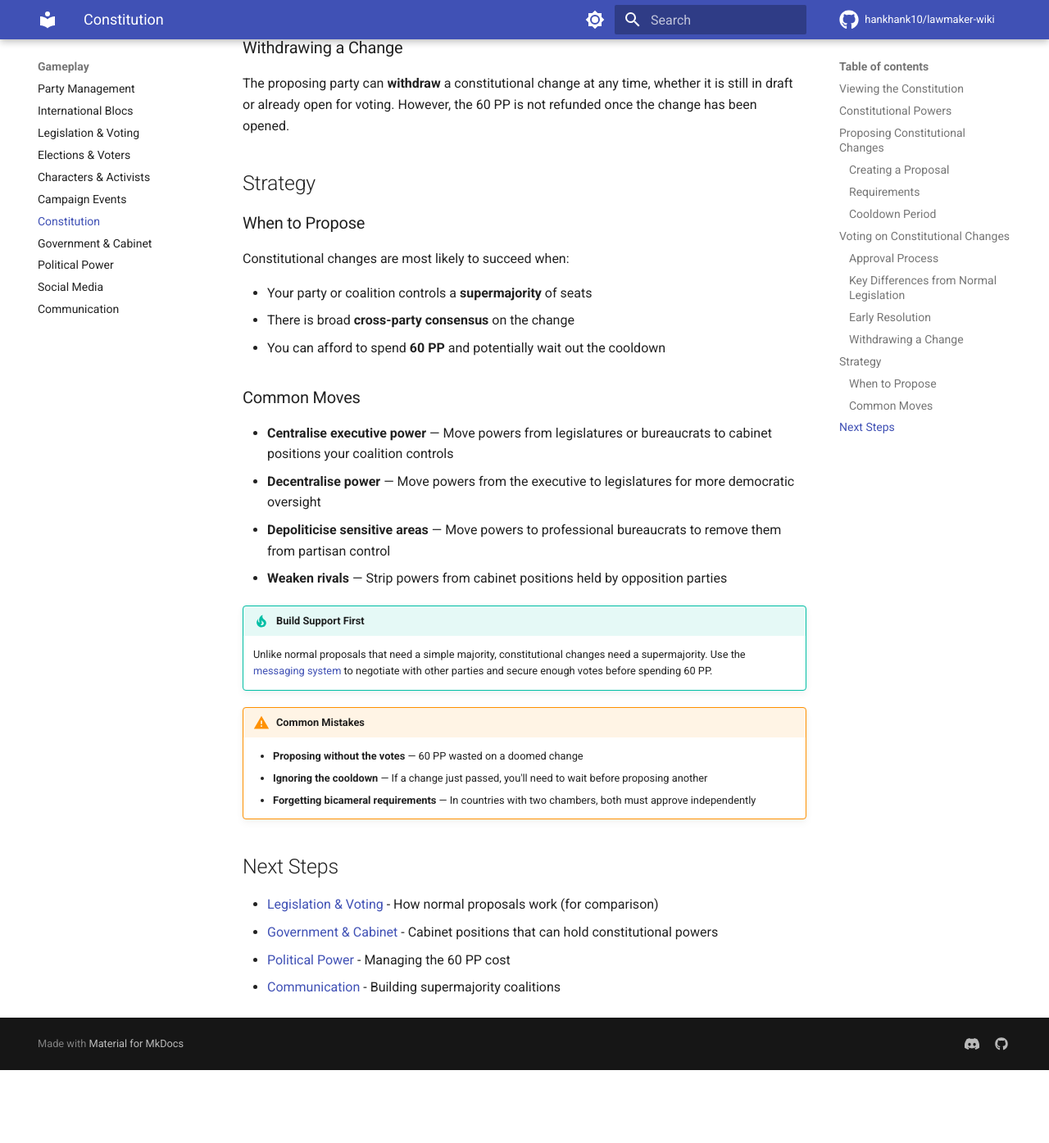
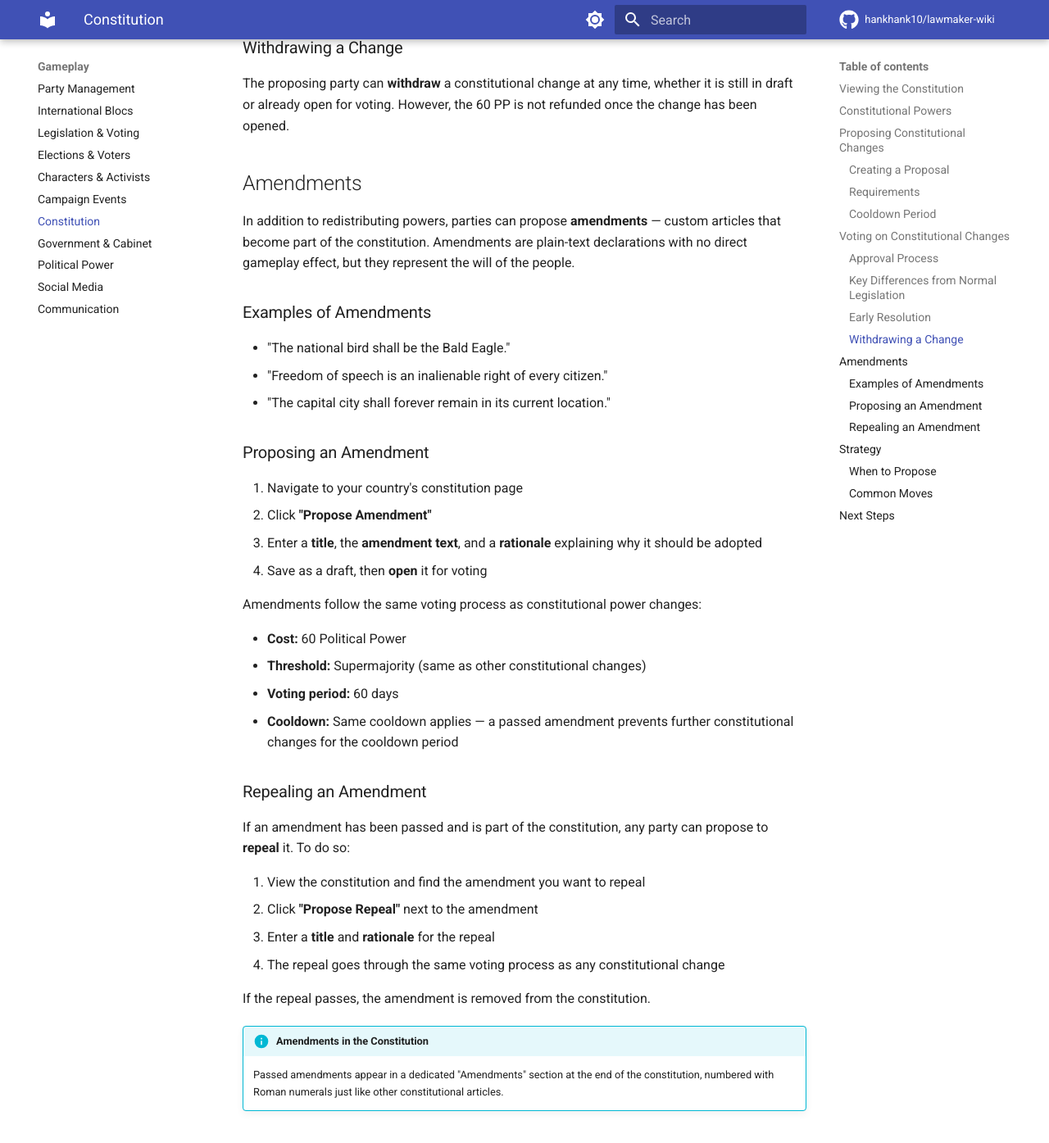
Before and after one commit to hankhank10/lawmaker-wiki, an MkDocs documentation site: the page built from docs/gameplay/constitution.md, in a window 1280 px wide and 1400 px high, scrolled down 3799 px. Shown: the top 1395 px of the window at 82% size. Built offline with MkDocs 1.6.1 and Material for MkDocs 9.7.7, drawn with Linux system fonts in a browser that asks for light colours; comment, search, counter and statistics services are not loaded; before the commit the page ends 5105 px from its top, so only the background shows below that; some of the changed text lies outside the part shown.

Commit message:
📝 Sync from private repo
Auto-synced from hankhank10/lawmaker/game-manual

```diff
--- a/docs/gameplay/constitution.md
+++ b/docs/gameplay/constitution.md
@@ -109,6 +109,44 @@ A constitutional change can be resolved before the 60-day period ends:
 
 The proposing party can **withdraw** a constitutional change at any time, whether it is still in draft or already open for voting. However, the 60 PP is not refunded once the change has been opened.
 
+## Amendments
+
+In addition to redistributing powers, parties can propose **amendments** — custom articles that become part of the constitution. Amendments are plain-text declarations with no direct gameplay effect, but they represent the will of the people.
+
+### Examples of Amendments
+
+- "The national bird shall be the Bald Eagle."
+- "Freedom of speech is an inalienable right of every citizen."
+- "The capital city shall forever remain in its current location."
+
+### Proposing an Amendment
+
+1. Navigate to your country's constitution page
+2. Click **"Propose Amendment"**
+3. Enter a **title**, the **amendment text**, and a **rationale** explaining why it should be adopted
+4. Save as a draft, then **open** it for voting
+
+Amendments follow the same voting process as constitutional power changes:
+
+- **Cost:** 60 Political Power
+- **Threshold:** Supermajority (same as other constitutional changes)
+- **Voting period:** 60 days
+- **Cooldown:** Same cooldown applies — a passed amendment prevents further constitutional changes for the cooldown period
+
+### Repealing an Amendment
+
+If an amendment has been passed and is part of the constitution, any party can propose to **repeal** it. To do so:
+
+1. View the constitution and find the amendment you want to repeal
+2. Click **"Propose Repeal"** next to the amendment
+3. Enter a **title** and **rationale** for the repeal
+4. The repeal goes through the same voting process as any constitutional change
+
+If the repeal passes, the amendment is removed from the constitution.
+
+!!! info "Amendments in the Constitution"
+    Passed amendments appear in a dedicated "Amendments" section at the end of the constitution, numbered with Roman numerals just like other constitutional articles.
+
 ## Strategy
 
 ### When to Propose
@@ -125,6 +163,8 @@ Constitutional changes are most likely to succeed when:
 - **Decentralise power** — Move powers from the executive to legislatures for more democratic oversight
 - **Depoliticise sensitive areas** — Move powers to professional bureaucrats to remove them from partisan control
 - **Weaken rivals** — Strip powers from cabinet positions held by opposition parties
+- **Signal values** — Propose amendments that reflect your party's ideology to rally supporters
+- **Force a position** — Propose an amendment to force rival parties to publicly vote for or against a popular idea
 
 !!! tip "Build Support First"
     Unlike normal proposals that need a simple majority, constitutional changes need a supermajority. Use the [messaging system](communication.md) to negotiate with other parties and secure enough votes before spending 60 PP.
```
